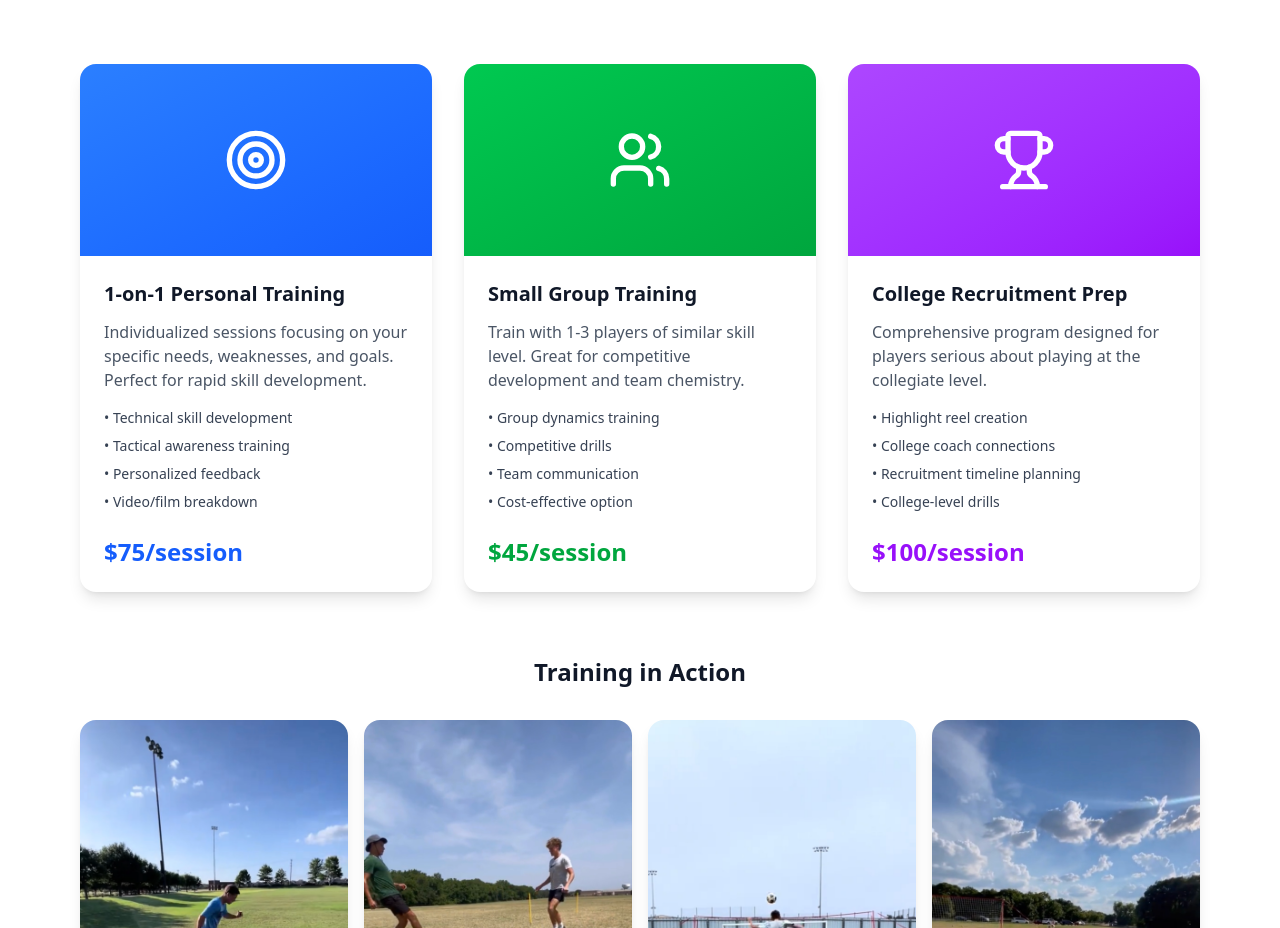
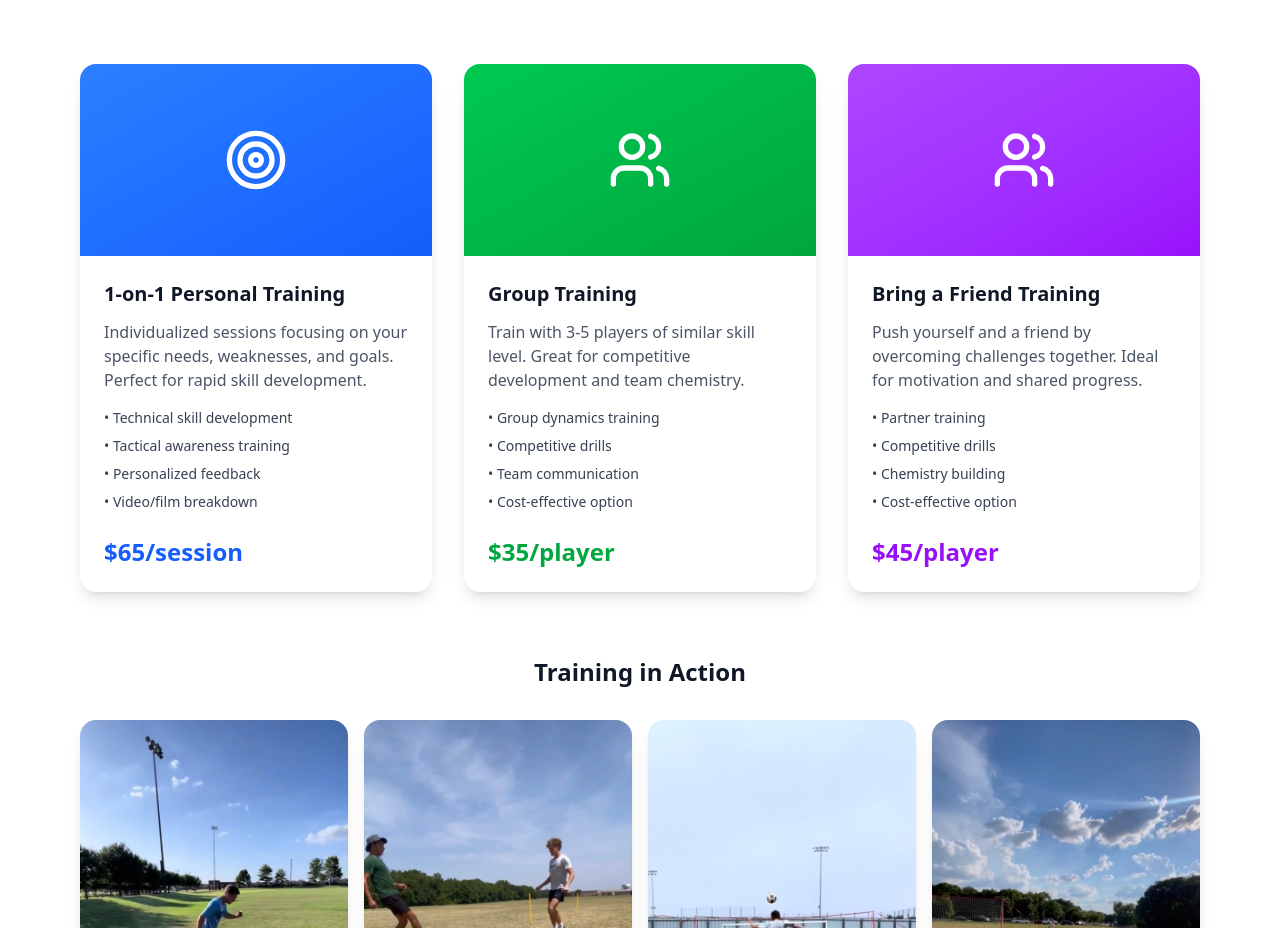
Before and after one commit to EJcoding/mptraining_website, a React (Vite) app in the folder frontend/: page / in a window 1280 px wide. Shown: the part 1520-2448 px from the top of the page. Built offline with nearby package versions, Linux system fonts and the light colour scheme.

Commit message:
updated actual training programs and prices

```diff
--- a/frontend/src/components/Training.jsx
+++ b/frontend/src/components/Training.jsx
@@ -1,4 +1,4 @@
-import { Target, Trophy, Users, ChevronDown } from 'lucide-react';
+import { Target, Users, ChevronDown } from 'lucide-react';
 import training1 from '../assets/training1.jpg';
 import training2 from '../assets/training2.jpg';
 import training3 from '../assets/training3.jpg';
@@ -29,7 +29,7 @@ const Training = ({ scrollToSection }) => {
                 <li>• Personalized feedback</li>
                 <li>• Video/film breakdown</li>
               </ul>
-              <div className="mt-6 text-2xl font-bold text-blue-600">$75/session</div>
+              <div className="mt-6 text-2xl font-bold text-blue-600">$65/session</div>
             </div>
           </div>
 
@@ -38,9 +38,9 @@ const Training = ({ scrollToSection }) => {
               <Users size={64} className="text-white" />
             </div>
             <div className="p-6">
-              <h3 className="text-xl font-bold text-gray-900 mb-3">Small Group Training</h3>
+              <h3 className="text-xl font-bold text-gray-900 mb-3">Group Training</h3>
               <p className="text-gray-600 mb-4">
-                Train with 1-3 players of similar skill level. Great for competitive development and team chemistry.
+                Train with 3-5 players of similar skill level. Great for competitive development and team chemistry.
               </p>
               <ul className="space-y-2 text-sm text-gray-700">
                 <li>• Group dynamics training</li>
@@ -48,26 +48,26 @@ const Training = ({ scrollToSection }) => {
                 <li>• Team communication</li>
                 <li>• Cost-effective option</li>
               </ul>
-              <div className="mt-6 text-2xl font-bold text-green-600">$45/session</div>
+              <div className="mt-6 text-2xl font-bold text-green-600">$35/player</div>
             </div>
           </div>
 
           <div className="bg-white rounded-2xl shadow-lg overflow-hidden hover:shadow-xl transition-shadow duration-300">
             <div className="h-48 bg-gradient-to-br from-purple-500 to-purple-600 flex items-center justify-center">
-              <Trophy size={64} className="text-white" />
+              <Users size={64} className="text-white" />
             </div>
             <div className="p-6">
-              <h3 className="text-xl font-bold text-gray-900 mb-3">College Recruitment Prep</h3>
+              <h3 className="text-xl font-bold text-gray-900 mb-3">Bring a Friend Training</h3>
               <p className="text-gray-600 mb-4">
-                Comprehensive program designed for players serious about playing at the collegiate level.
+                Push yourself and a friend by overcoming challenges together. Ideal for motivation and shared progress.
               </p>
               <ul className="space-y-2 text-sm text-gray-700">
-                <li>• Highlight reel creation</li>
-                <li>• College coach connections</li>
-                <li>• Recruitment timeline planning</li>
-                <li>• College-level drills</li>
+                <li>• Partner training</li>
+                <li>• Competitive drills</li>
+                <li>• Chemistry building</li>
+                <li>• Cost-effective option</li>
               </ul>
-              <div className="mt-6 text-2xl font-bold text-purple-600">$100/session</div>
+              <div className="mt-6 text-2xl font-bold text-purple-600">$45/player</div>
             </div>
           </div>
         </div>
```
